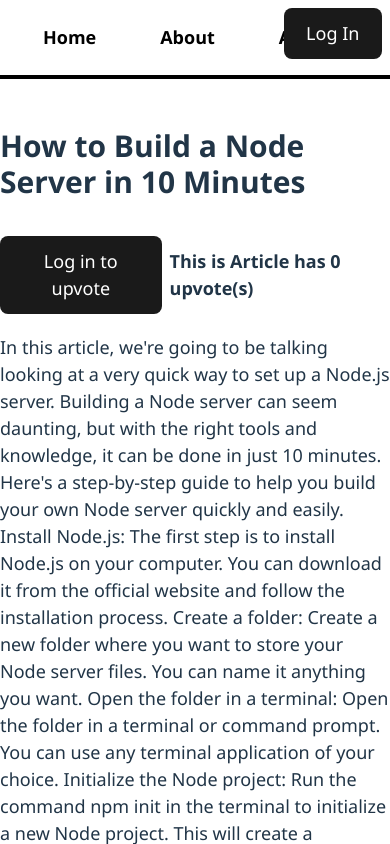
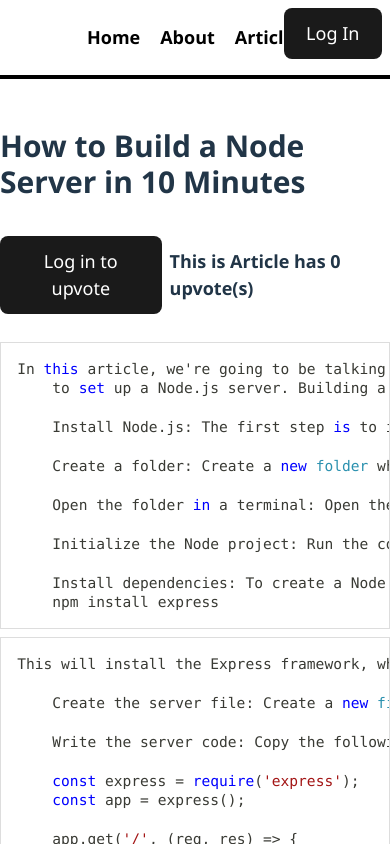
Before and after one commit to Panter530xd/full-stack-blog-node-react, a React (Vite) app in the folder my-blog/: page /articles/learn-node in a window 390 px wide. Shown: the top 844 px of the page. Built offline with nearby package versions, Linux system fonts and the light colour scheme; no server answers.

Commit message:
Some changes css with tailwind

```diff
--- a/my-blog/package.json
+++ b/my-blog/package.json
@@ -13,13 +13,17 @@
   "dependencies": {
     "axios": "^1.4.0",
     "firebase": "^9.21.0",
+    "prismjs": "^1.29.0",
     "react": "^18.2.0",
     "react-dom": "^18.2.0",
-    "react-router-dom": "^6.11.1"
+    "react-router-dom": "^6.11.1",
+    "react-syntax-highlighter": "^15.5.0"
   },
   "devDependencies": {
+    "@types/prismjs": "^1.26.0",
     "@types/react": "^18.0.28",
     "@types/react-dom": "^18.0.11",
+    "@types/react-syntax-highlighter": "^15.5.6",
     "@typescript-eslint/eslint-plugin": "^5.57.1",
     "@typescript-eslint/parser": "^5.57.1",
     "@vitejs/plugin-react": "^4.0.0",
--- a/my-blog/src/App.css
+++ b/my-blog/src/App.css
@@ -115,3 +115,25 @@ p {
   top: 8px;
   right: 8px;
 }
+
+.code-container {
+  white-space: pre-wrap;
+  word-break: break-all;
+  overflow-wrap: break-word;
+}
+
+@media only screen and (max-width: 600px) {
+  nav li {
+    display: inline-block;
+    padding-top: 24px;
+    padding-bottom: 24px;
+  }
+
+  nav a {
+    text-decoration: none;
+    color: black;
+    font-weight: bold;
+    padding: 10px;
+    text-align: left;
+  }
+}
--- a/my-blog/src/components/CommentsList.tsx
+++ b/my-blog/src/components/CommentsList.tsx
@@ -7,7 +7,7 @@ const commentList = ({
     <div className="add-comment-form">
       <h3 className=" font-semibold text-2xl ml-5 mt-3">Comments:</h3>
       {comments?.map((comment, index) => (
-        <div className="comment" key={index}>
+        <div className="comment flex gap-4" key={index}>
           <p>Comment: {comment?.text}</p>
           <p>Posted By: {comment?.postedBy}</p>
         </div>
--- a/my-blog/src/components/NavBar.tsx
+++ b/my-blog/src/components/NavBar.tsx
@@ -6,7 +6,7 @@ const NavBar = () => {
   const navigate = useNavigate();
   return (
     <nav>
-      <ul>
+      <ul className="">
         <li>
           <Link to="/">Home</Link>
         </li>
--- a/my-blog/src/index.css
+++ b/my-blog/src/index.css
@@ -16,15 +16,6 @@
   -webkit-font-smoothing: antialiased;
   -moz-osx-font-smoothing: grayscale;
   -webkit-text-size-adjust: 100%;
-}
-
-a {
-  font-weight: 500;
-  color: #646cff;
-  text-decoration: inherit;
-}
-a:hover {
-  color: #535bf2;
 }
 
 body {
@@ -65,3 +56,9 @@ button:focus-visible {
     color: #747bff;
   }
 }
+
+.code-container {
+  white-space: pre-wrap;
+  word-break: break-all;
+  overflow-wrap: break-word;
+}
--- a/my-blog/src/pages/ArticlePage.tsx
+++ b/my-blog/src/pages/ArticlePage.tsx
@@ -6,6 +6,9 @@ import { useEffect, useState } from "react";
 import CommentList from "../components/CommentsList";
 import useUser from "../hooks/useUser";
 import AddCommentForm from "../components/AddCommentForm";
+
+import { Prism as SyntaxHighlighter } from "react-syntax-highlighter";
+import { vs } from "react-syntax-highlighter/dist/esm/styles/prism";
 
 type ArticleInfo = {
   upvotes: number;
@@ -80,10 +83,16 @@ const ArticlePage = () => {
           <span className="font-bold">{articleInfo.upvotes}</span> upvote(s)
         </p>
       </div>
+      <div className="text-lg text-center">
+        {article?.content?.map((paragraph: string, i) => (
+          <div key={i} className="code-container">
+            <SyntaxHighlighter language="typescript" style={vs}>
+              {paragraph}
+            </SyntaxHighlighter>
+          </div>
+        ))}
+      </div>
 
-      {article?.content?.map((paragraph: string, i) => (
-        <p key={i}>{paragraph}</p>
-      ))}
       {user ? (
         <AddCommentForm
           articleName={id}
--- a/my-blog/src/pages/CreateAccaunt.tsx
+++ b/my-blog/src/pages/CreateAccaunt.tsx
@@ -24,33 +24,37 @@ const CreateAccount = () => {
 
   return (
     <>
-      <div className="flex flex-col items-center justify-center h-screen">
+      <div className="flex flex-col items-center justify-center h-screen ">
         <h2 className="text-3xl font-bold mb-4">Create Account</h2>
         {error && <p className="error">{error}</p>}
-        <form className="flex flex-col gap-2" id="add-comment-form">
+        <form className="flex flex-col gap-2">
           <input
             type="text"
             placeholder="Email"
             value={email}
             onChange={(e) => setEmail(e.target.value)}
+            className=" py-2"
           />
           <input
             type="password"
             placeholder="Password"
             value={password}
             onChange={(e) => setPassword(e.target.value)}
+            className=" py-2"
           />
           <input
             type="password"
             placeholder="Re-enter Password"
             value={confirmPassword}
             onChange={(e) => setConfirmPassword(e.target.value)}
+            className=" py-2"
           />
-          <button className=" text-white" onClick={createAccount}>
-            Create Account
-          </button>
-          <Link to="/login">Already have an account? Log in here</Link>
         </form>
+        <button className=" text-white w-[400px] mt-3" onClick={createAccount}>
+          Create Account
+        </button>
+        <Link to="/login">Already have an account? Log in here</Link>
+        <hr className="border-2 border-black cursor-pointer hover:border-red-500 duration-500 w-[400px] mt-3" />
       </div>
     </>
   );
--- a/my-blog/src/pages/LoginPage.tsx
+++ b/my-blog/src/pages/LoginPage.tsx
@@ -19,26 +19,27 @@ const LoginPage = () => {
       <div className="flex flex-col items-center justify-center h-screen">
         <h2 className="text-3xl font-bold mb-4">Log In</h2>
         {error && <p className="error">{error}</p>}
-        <form className="flex flex-col gap-2" id="add-comment-form">
+        <form className="flex flex-col gap-3">
           <input
             type="text"
             placeholder="Email"
             value={email}
             onChange={(e) => setEmail(e.target.value)}
+            className=" py-2"
           />
           <input
             type="password"
             placeholder="Password"
             value={password}
             onChange={(e) => setPassword(e.target.value)}
+            className=" py-2"
           />
-          <button className=" text-white" onClick={Login}>
-            Log In
-          </button>
-          <Link to="/create-account">
-            Don't have an account? Create one here
-          </Link>
         </form>
+        <button className="text-white w-[400px] mt-3" onClick={Login}>
+          Log In
+        </button>
+        <Link to="/create-account">Don't have an account? Create one here</Link>
+        <hr className="border-2 border-black cursor-pointer hover:border-red-500 duration-500 w-[400px] mt-3" />
       </div>
     </>
   );
```
Also changed, not shown: my-blog/src/pages/artical-content.ts (+30 -10 lines), 1 other file (tests, documents, lock files or other folders).
